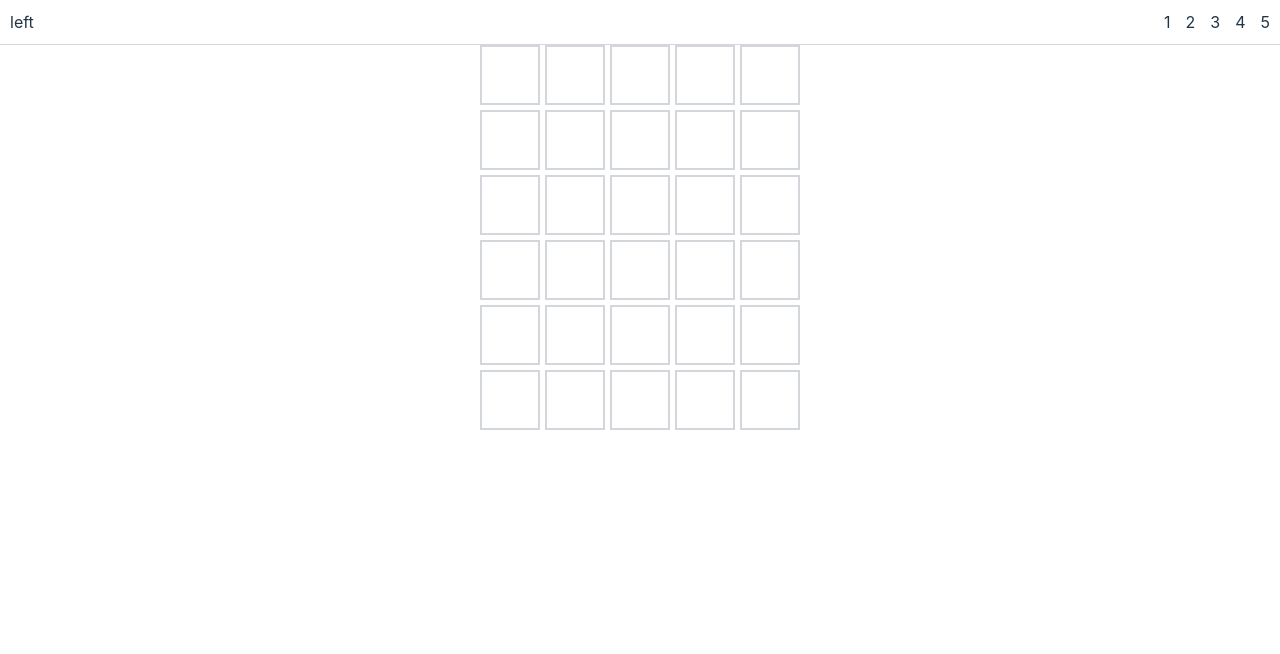
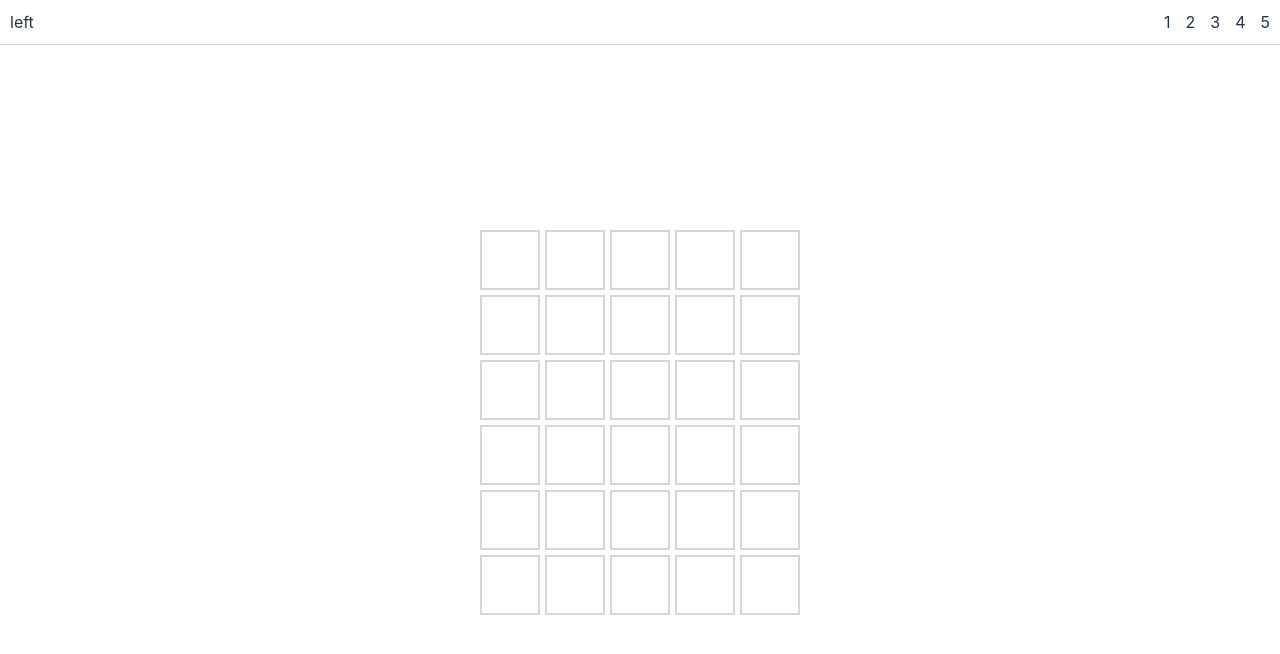
Before and after one commit to davebott-dev/wordle_clone, a React (Vite) app in the folder Client/: page / in a window 1280 px wide. Shown: the top 654 px of the page. Built offline with nearby package versions, Linux system fonts and the light colour scheme.

Commit message:
styling the gameboard

```diff
--- a/Client/src/App.css
+++ b/Client/src/App.css
@@ -1,5 +1,14 @@
-html,body,main {
+html,body {
   margin: 0;
+  height: 100%;
+  display: flex;
+  flex-direction: column;
+
+}
+#root{
+  display: flex;
+  flex-direction: column;
+  height: 100dvh;
 }
 
 :root {
@@ -52,6 +61,7 @@ main {
   flex-direction: column;
   justify-content: center;
   align-items: center;
+  flex-grow: 1;
 }
 .gridContainer {
   display: grid;
--- a/Client/src/App.jsx
+++ b/Client/src/App.jsx
@@ -3,6 +3,7 @@ import './App.css'
 
 function App() {
   const [grid,setGrid] = useState(Array(30).fill(null));
+  const [keyboard, setKeyboard] = useState(Array(28).fill(null));
 
   return (
     <>
```
